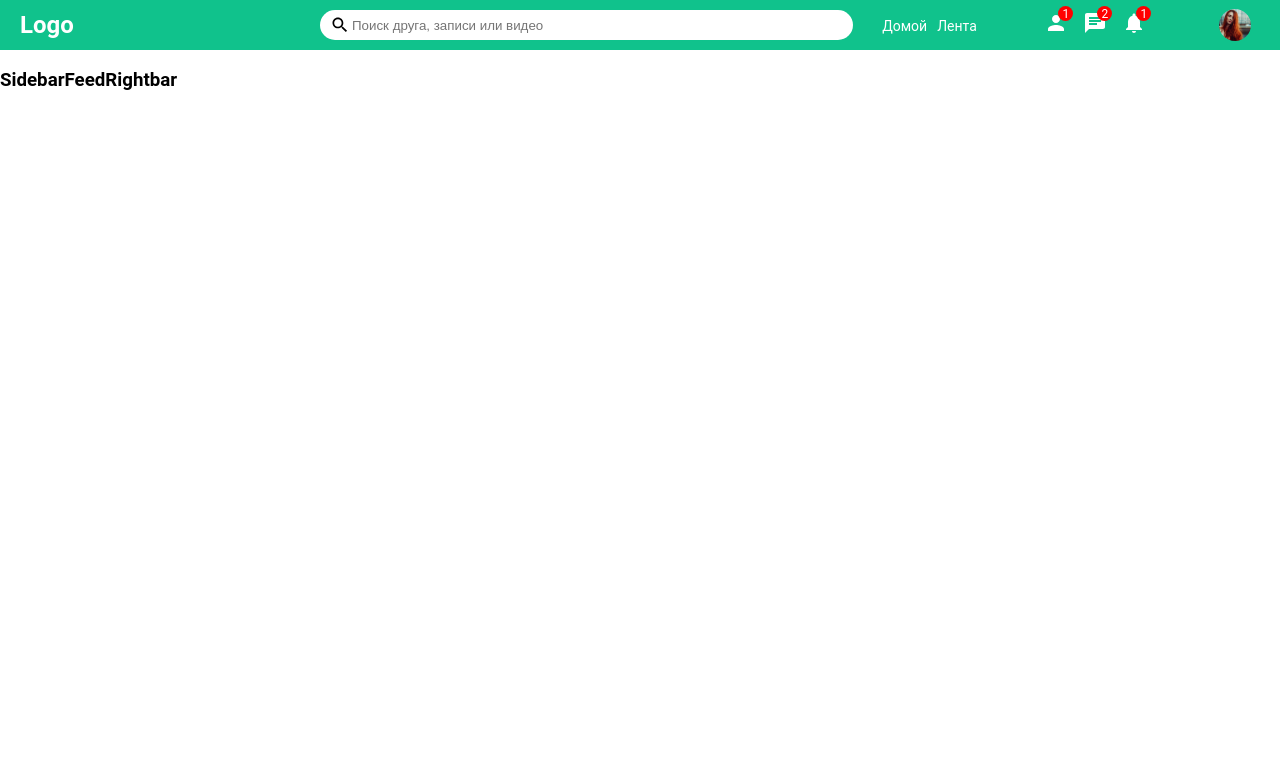
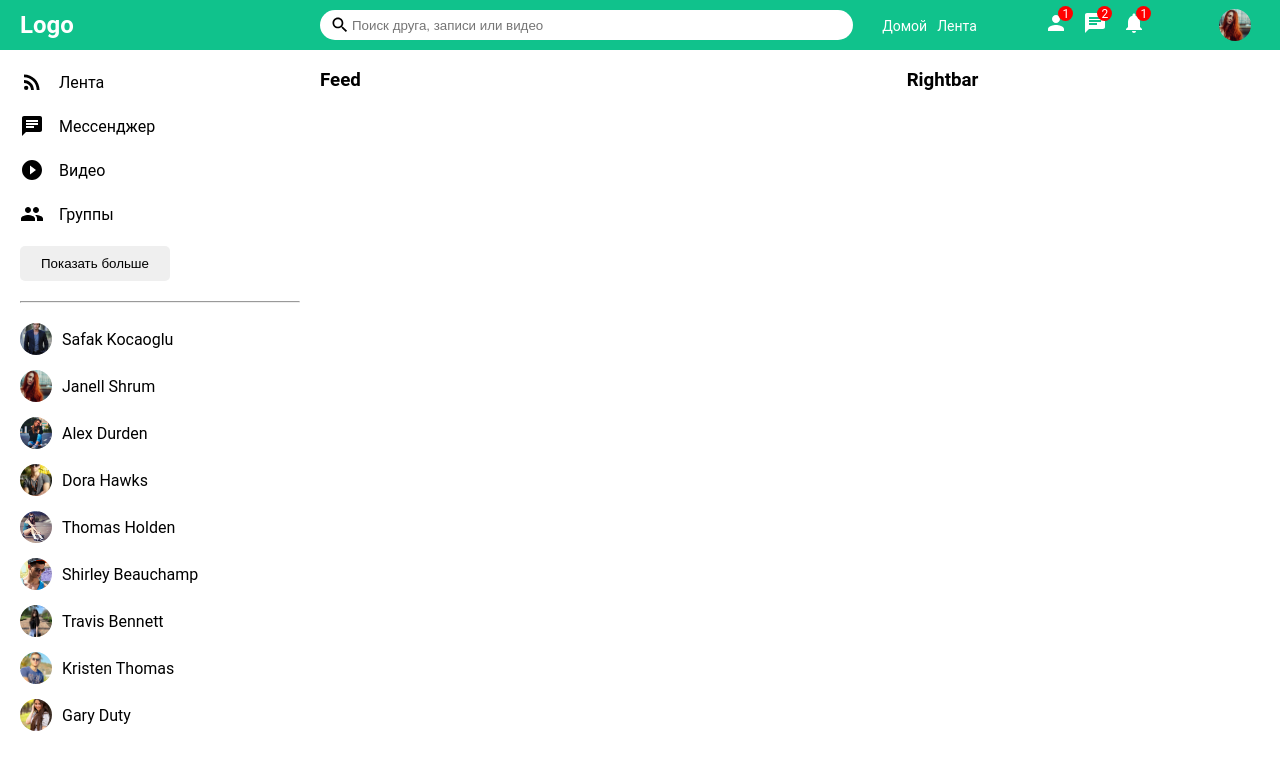
Before and after one commit to Pavel-Sol/social-media-app-MERN, a React (Create React App) app in the folder client/: page / in a window 1280 px wide. Shown: the top 770 px of the page. Built offline with nearby package versions, Linux system fonts and the light colour scheme; the HTML template or start-up script is replaced by a standard one.

Commit message:
работа над компонентами sidebar и closeFriend

```diff
--- /dev/null
+++ b/client/src/components/closeFriend/CloseFriend.js
@@ -0,0 +1,12 @@
+import './closeFriend.css';
+
+const CloseFriend = ({ user }) => {
+  return (
+    <li className="sidebarFriend">
+      <img className="sidebarFriendImg" src={user.profilePicture} alt="" />
+      <span className="sidebarFriendName">{user.username}</span>
+    </li>
+  );
+};
+
+export default CloseFriend;
--- /dev/null
+++ b/client/src/components/closeFriend/closeFriend.css
@@ -0,0 +1,13 @@
+.sidebarFriend {
+  display: flex;
+  align-items: center;
+  margin-bottom: 15px;
+}
+
+.sidebarFriendImg {
+  width: 32px;
+  height: 32px;
+  border-radius: 50%;
+  object-fit: cover;
+  margin-right: 10px;
+}
--- a/client/src/components/feed/Feed.jsx
+++ b/client/src/components/feed/Feed.jsx
@@ -2,7 +2,9 @@ import "./feed.css"
 
 const Feed = () => {
    return (
-      <h3>Feed</h3>
+      <div className='feed'>
+         <h3>Feed</h3>
+      </div>
    )
 }
 
--- a/client/src/components/feed/feed.css
+++ b/client/src/components/feed/feed.css
@@ -0,0 +1,3 @@
+.feed {
+  flex: 5.5;
+}
--- a/client/src/components/rightbar/Rightbar.jsx
+++ b/client/src/components/rightbar/Rightbar.jsx
@@ -2,7 +2,9 @@ import "./rightbar.css"
 
 const Rightbar = () => {
    return (
-      <h3>Rightbar</h3>
+      <div className='rigthbar'>
+         <h3>Rightbar</h3>
+      </div>
    )
 }
 
--- a/client/src/components/rightbar/rightbar.css
+++ b/client/src/components/rightbar/rightbar.css
@@ -0,0 +1,3 @@
+.rigthbar {
+  flex: 3.5;
+}
--- a/client/src/components/sidebar/Sidebar.jsx
+++ b/client/src/components/sidebar/Sidebar.jsx
@@ -1,9 +1,46 @@
 import "./sidebar.css"
+import {
+   RssFeed,
+   Chat,
+   PlayCircleFilledOutlined,
+   Group
+ } from "@material-ui/icons";
+ import { Users } from "../../dummyData";
+ import CloseFriend from "./../closeFriend/CloseFriend";
+
 
 const Sidebar = () => {
    return (
-      <h3>Sidebar</h3>
-   )
+      <div className="sidebar">
+        <div className="sidebarWrapper">
+          <ul className="sidebarList">
+            <li className="sidebarListItem">
+              <RssFeed className="sidebarIcon" />
+              <span className="sidebarListItemText">Лента</span>
+            </li>
+            <li className="sidebarListItem">
+              <Chat className="sidebarIcon" />
+              <span className="sidebarListItemText">Мессенджер</span>
+            </li>
+            <li className="sidebarListItem">
+              <PlayCircleFilledOutlined className="sidebarIcon" />
+              <span className="sidebarListItemText">Видео</span>
+            </li>
+            <li className="sidebarListItem">
+              <Group className="sidebarIcon" />
+              <span className="sidebarListItemText">Группы</span>
+            </li>
+          </ul>
+          <button className="sidebarButton">Показать больше</button>
+          <hr className="sidebarHr" />
+          <ul className="sidebarFriendList">
+          {Users.map((u) => (
+            <CloseFriend key={u.id} user={u} />
+          ))}
+        </ul>
+        </div>
+      </div>
+    );
 }
 
 export default Sidebar
--- a/client/src/components/sidebar/sidebar.css
+++ b/client/src/components/sidebar/sidebar.css
@@ -0,0 +1,55 @@
+.sidebar {
+  flex: 3;
+  height: calc(100vh - 50px);
+  overflow-y: scroll;
+  position: sticky;
+  top: 50px;
+}
+
+::-webkit-scrollbar {
+  width: 5px;
+}
+::-webkit-scrollbar-track {
+  background-color: #f1f1f1;
+}
+::-webkit-scrollbar-thumb {
+  background-color: rgb(179, 179, 179);
+}
+
+.sidebarWrapper {
+  padding: 20px;
+}
+
+.sidebarList {
+  padding: 0;
+  margin: 0;
+  list-style: none;
+}
+
+.sidebarListItem {
+  display: flex;
+  align-items: center;
+  margin-bottom: 20px;
+}
+
+.sidebarIcon {
+  margin-right: 15px;
+}
+
+.sidebarButton {
+  width: 150px;
+  border: none;
+  padding: 10px;
+  border-radius: 5px;
+  font-weight: 500;
+}
+
+.sidebarHr {
+  margin: 20px 0;
+}
+
+.sidebarFriendList {
+  padding: 0;
+  margin: 0;
+  list-style: none;
+}
--- /dev/null
+++ b/client/src/dummyData.js
@@ -0,0 +1,47 @@
+export const Users = [
+  {
+    id: 1,
+    profilePicture: 'assets/person/1.jpg',
+    username: 'Safak Kocaoglu',
+  },
+  {
+    id: 2,
+    profilePicture: 'assets/person/2.jpg',
+    username: 'Janell Shrum',
+  },
+  {
+    id: 3,
+    profilePicture: 'assets/person/3.jpg',
+    username: 'Alex Durden',
+  },
+  {
+    id: 4,
+    profilePicture: 'assets/person/4.jpg',
+    username: 'Dora Hawks',
+  },
+  {
+    id: 5,
+    profilePicture: 'assets/person/5.jpg',
+    username: 'Thomas Holden',
+  },
+  {
+    id: 6,
+    profilePicture: 'assets/person/6.jpg',
+    username: 'Shirley Beauchamp',
+  },
+  {
+    id: 7,
+    profilePicture: 'assets/person/7.jpg',
+    username: 'Travis Bennett',
+  },
+  {
+    id: 8,
+    profilePicture: 'assets/person/8.jpg',
+    username: 'Kristen Thomas',
+  },
+  {
+    id: 9,
+    profilePicture: 'assets/person/9.jpg',
+    username: 'Gary Duty',
+  },
+];
```
